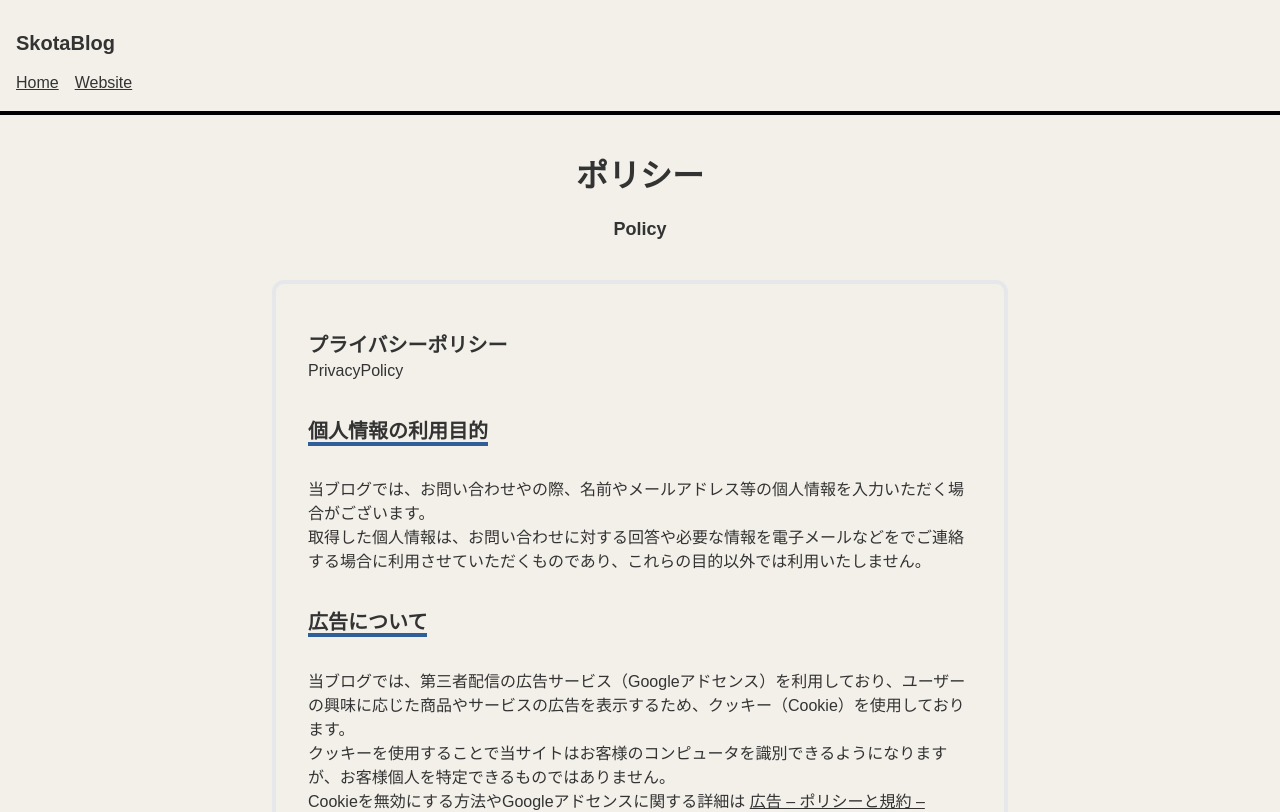
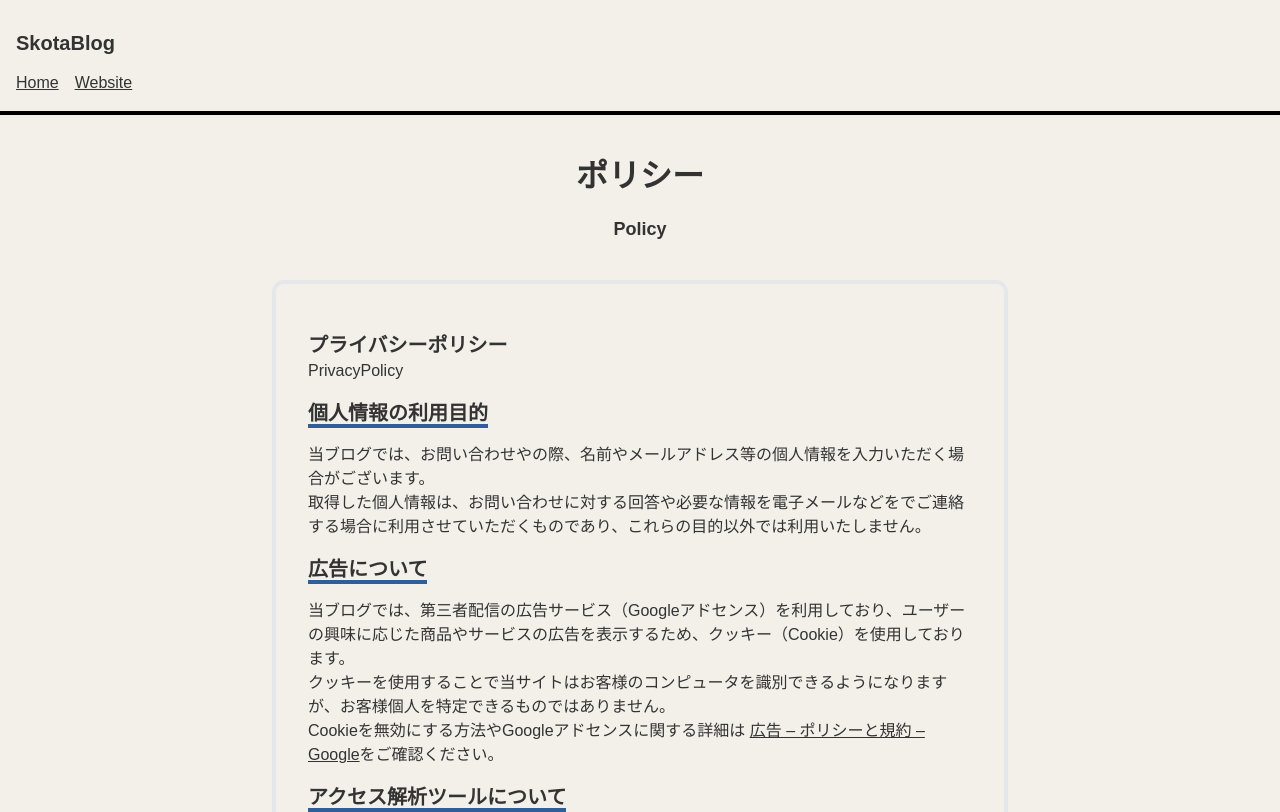
Before and after one commit to Skota11/Blog, a Next.js app: page /policy in a window 1280 px wide. Shown: the top 812 px of the page. Built offline with nearby package versions, Linux system fonts and the light colour scheme; a web font is replaced by a local one.

Commit message:
not_margin

```diff
--- a/src/styles/globals.css
+++ b/src/styles/globals.css
@@ -128,7 +128,7 @@ ol,
 dl,
 dir,
 menu {
-    margin: 2.1em 0
+    margin: 1em 0
 }
 
 h5 {
```
